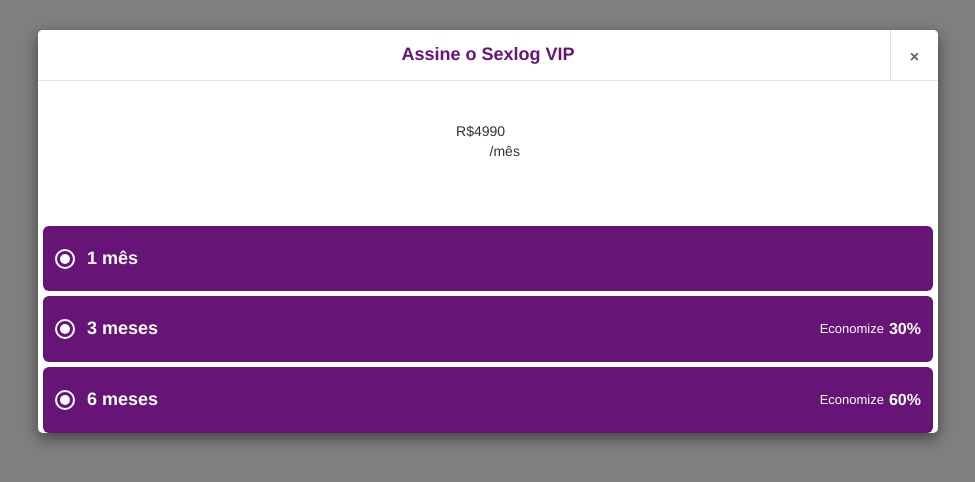
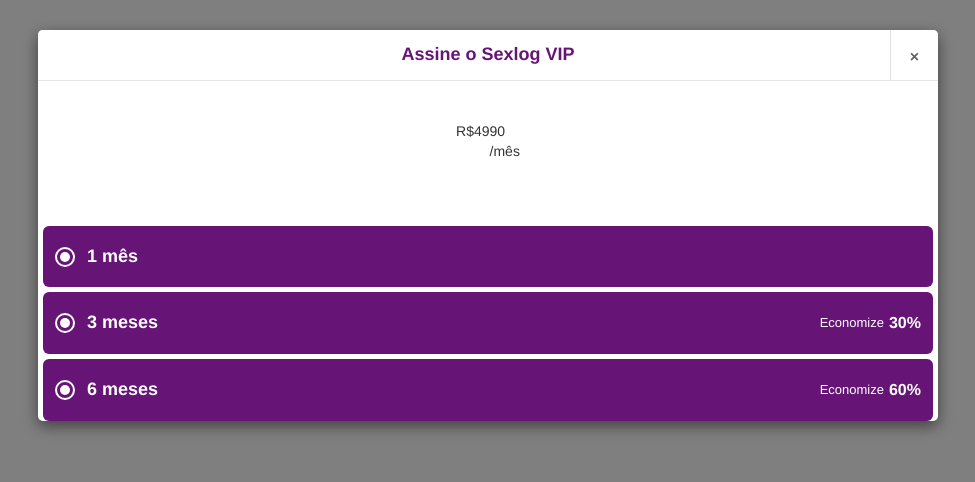
Before and after one commit to hjkuba/front-test, a React app: page / in a window 1280 px wide. Shown: the top 482 px of the page, without its empty margins (152-1127 px from the left). Built offline with nearby package versions, Linux system fonts and the light colour scheme.

Commit message:
Adjusting ModalContainer and PlanOption styles

```diff
--- a/src/components/PlanOption.scss
+++ b/src/components/PlanOption.scss
@@ -4,7 +4,7 @@
 .plan-option {
   background-color: $purple-color;
   margin: 5px;
-  padding: 20px 12px;
+  padding: 18px 12px;
   display: flex;
   border-radius: 6px;
   align-items: center;
--- a/src/components/SexLogModal.scss
+++ b/src/components/SexLogModal.scss
@@ -6,8 +6,10 @@
     .modal-dialog {
       margin: 0;
       .modal-content {
-        height: 100vh;
+        min-height: 100vh;
         border: none;
+        border-bottom-left-radius: 0;
+        border-bottom-right-radius: 0;
         background-color: $background-color;
       }
     }
```
